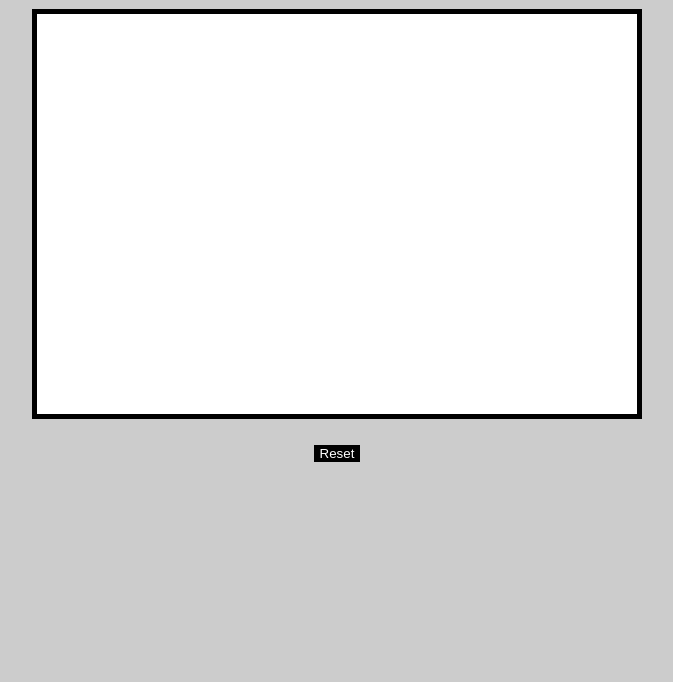
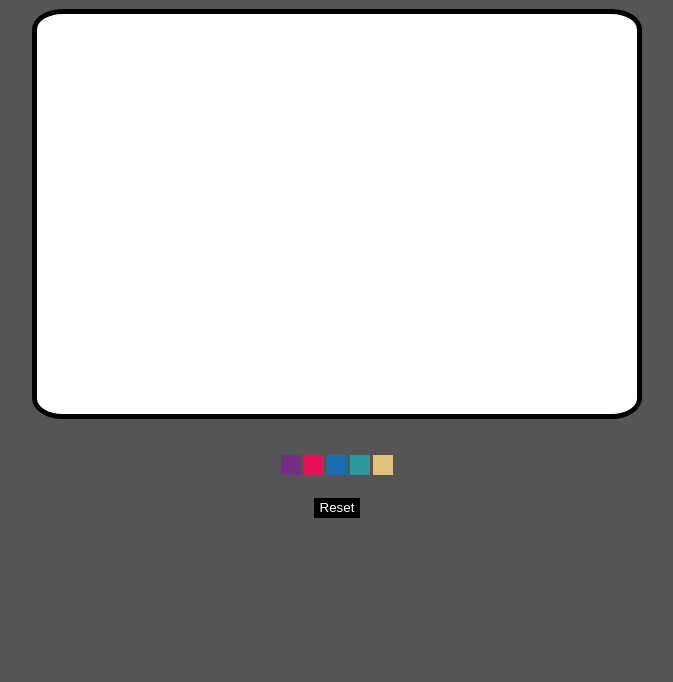
Before and after one commit to mandyyeung/dooodle, a plain HTML site: page index.html in a window 1280 px wide. Shown: the part 118-800 px from the top of the page, without its empty margins (303-976 px from the left). Drawn offline with nearby package versions, Linux system fonts and the light colour scheme.

Commit message:
Started adding color options

```diff
--- a/css/style.css
+++ b/css/style.css
@@ -1,8 +1,11 @@
+/* color palette: Atomic Firmament */
+/* inspired by teamtreehouse.com - */
 @import url(http://fonts.googleapis.com/css?family=Lato);
 
 body {
-  background: #ccc;
+  background: #555;
   font-family: 'Lato', sans-serif;
+  color: #ccc;
 }
 
 canvas {
@@ -11,6 +14,7 @@ canvas {
   margin: 2% auto;
   border: 5px solid #000;
   cursor: url(../img/cursor.png), crosshair;
+  border-radius: 5%;
 }
 
 h1 {
@@ -27,9 +31,46 @@ button {
   background-color: #000;
   color: #fff;
   border: 0;
+  height: 20px;
 }
 
 button:hover {
-  background-color: #4d4d4d;
   color: #ccc;
 }
+
+ul {
+	list-style:none;
+	margin: 0;
+	float: 	left;
+	padding: 10px 0 20px;
+	width: 100%;
+	text-align: center;
+}
+
+ul li {
+	display:inline-block;
+	height: 20px;
+	width: 20px;
+	cursor: pointer;
+	border: 0;
+}
+
+.purple {
+  background-color: #713181;
+}
+
+.red {
+  background-color: #E8105A;
+}
+
+.blue {
+  background-color: #186EB3;
+}
+
+.green {
+  background-color: #2B9A9F;
+}
+
+.yellow {
+  background-color: #E2C377;
+}
--- a/index.html
+++ b/index.html
@@ -6,6 +6,13 @@
   <body>
     <h1>Dooodle</h1>
     <canvas id="pad" width="600" height="400"></canvas>
+      <ul>
+        <li class="purple"></li>
+        <li class="red"></li>
+        <li class="blue"></li>
+        <li class="green"></li>
+        <li class="yellow"></li>
+      </ul>
     <div class="button">
       <button id="reset">Reset</button>
     </div>
--- a/js/main.js
+++ b/js/main.js
@@ -1,3 +1,4 @@
+// Canvas drawing
 var $canvas = $("canvas");
 var context = $canvas[0].getContext("2d");
 var mouseDown = false;
@@ -20,6 +21,7 @@ $canvas.mousedown(function(e){
   $canvas.mouseup();
 });
 
+// Reset button
 $("#reset").click(function(){
   context.clearRect(0,0, $canvas.width(), $canvas.height())
 });
```
